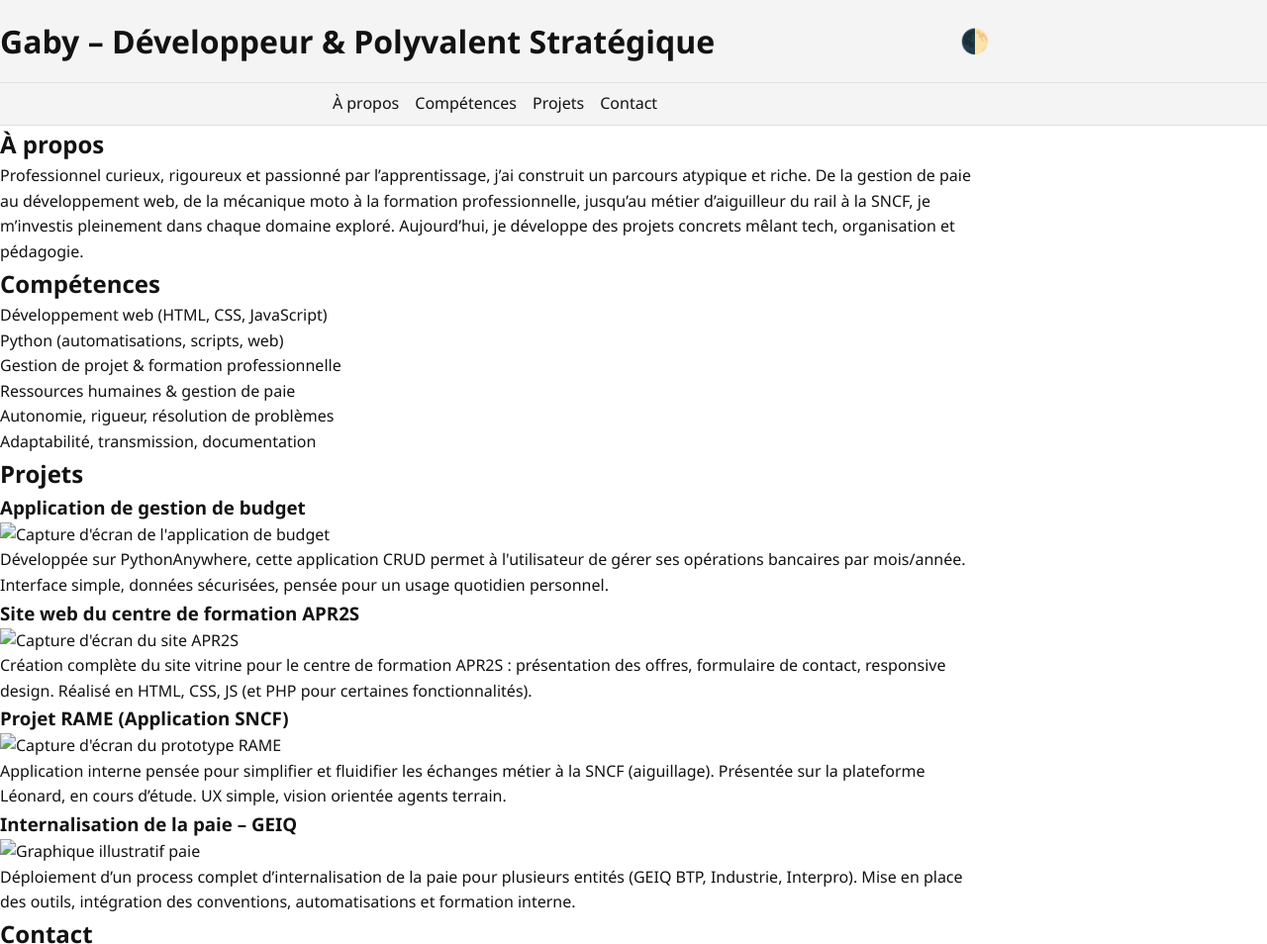
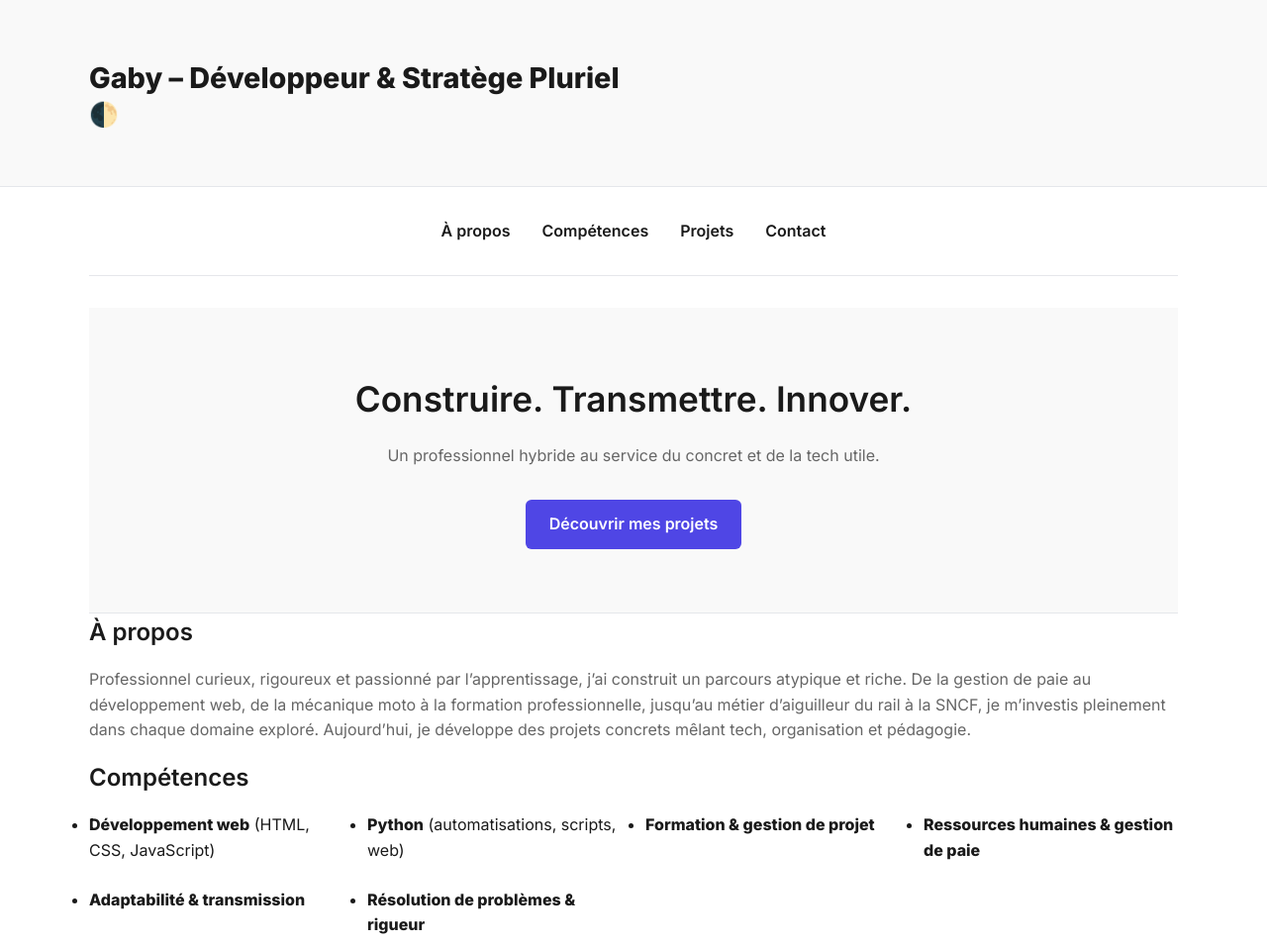
Before and after one commit to gabriel-royer/gabriel-royer.github.io, a plain HTML site: page index.html in a window 1280 px wide. Shown: the top 954 px of the page at 99% size. Drawn offline with Linux system fonts and the light colour scheme.

Commit message:
last changes

```diff
--- a/index.html
+++ b/index.html
@@ -7,14 +7,15 @@
   <meta http-equiv="X-UA-Compatible" content="IE=edge">
   <meta name="description" content="Portfolio professionnel de Gaby – Développeur web, gestionnaire, formateur, aiguilleur du rail. Un parcours hybride, des projets concrets, des compétences solides.">
   <title>Portfolio Gaby</title>
-  <link rel="stylesheet" href="style.css">
+  <link rel="stylesheet" href="styles.css">
+  <link href="https://fonts.googleapis.com/css2?family=Inter:wght@400;600;800&family=JetBrains+Mono&display=swap" rel="stylesheet">
   <script defer src="script.js"></script>
 </head>
 
 <body>
   <header>
     <div class="container">
-      <h1>Gaby – Développeur & Polyvalent Stratégique</h1>
+      <h1>Gaby – Développeur & Stratège Pluriel</h1>
       <button id="theme-toggle" aria-label="Basculer le thème clair/sombre">🌓</button>
     </div>
   </header>
@@ -29,6 +30,14 @@
   </nav>
 
   <main class="container">
+    <section id="hero">
+      <div class="hero-content">
+        <h2>Construire. Transmettre. Innover.</h2>
+        <p>Un professionnel hybride au service du concret et de la tech utile.</p>
+        <a href="#projects" class="cta">Découvrir mes projets</a>
+      </div>
+    </section>
+
     <section id="about">
       <h2>À propos</h2>
       <p>Professionnel curieux, rigoureux et passionné par l’apprentissage, j’ai construit un parcours atypique et riche. De la gestion de paie au développement web, de la mécanique moto à la formation professionnelle, jusqu’au métier d’aiguilleur du rail à la SNCF, je m’investis pleinement dans chaque domaine exploré. Aujourd’hui, je développe des projets concrets mêlant tech, organisation et pédagogie.</p>
@@ -37,18 +46,18 @@
     <section id="skills">
       <h2>Compétences</h2>
       <ul class="skills-grid">
-        <li>Développement web (HTML, CSS, JavaScript)</li>
-        <li>Python (automatisations, scripts, web)</li>
-        <li>Gestion de projet & formation professionnelle</li>
-        <li>Ressources humaines & gestion de paie</li>
-        <li>Autonomie, rigueur, résolution de problèmes</li>
-        <li>Adaptabilité, transmission, documentation</li>
+        <li><strong>Développement web</strong> (HTML, CSS, JavaScript)</li>
+        <li><strong>Python</strong> (automatisations, scripts, web)</li>
+        <li><strong>Formation & gestion de projet</strong></li>
+        <li><strong>Ressources humaines & gestion de paie</strong></li>
+        <li><strong>Adaptabilité & transmission</strong></li>
+        <li><strong>Résolution de problèmes & rigueur</strong></li>
       </ul>
     </section>
 
     <section id="projects">
       <h2>Projets</h2>
-
+      <div class="projects-grid">
         <article class="project">
           <h3>Application de gestion de budget</h3>
           <img src="images/budget-app.png" alt="Capture d'écran de l'application de budget">
@@ -72,7 +81,7 @@
           <img src="images/paie.png" alt="Graphique illustratif paie">
           <p>Déploiement d’un process complet d’internalisation de la paie pour plusieurs entités (GEIQ BTP, Industrie, Interpro). Mise en place des outils, intégration des conventions, automatisations et formation interne.</p>
         </article>
-
+      </div>
     </section>
 
     <section id="contact">
--- /dev/null
+++ b/script.js
@@ -0,0 +1,41 @@
+// === script.js ===
+
+// Theme toggle
+document.getElementById("theme-toggle").addEventListener("click", () => {
+  const currentTheme = document.documentElement.getAttribute("data-theme");
+  const newTheme = currentTheme === "dark" ? "light" : "dark";
+  document.documentElement.setAttribute("data-theme", newTheme);
+  localStorage.setItem("theme", newTheme);
+});
+
+// Load saved theme
+window.addEventListener("DOMContentLoaded", () => {
+  const savedTheme = localStorage.getItem("theme") || "light";
+  document.documentElement.setAttribute("data-theme", savedTheme);
+});
+
+// Lazy loading images
+const lazyImages = document.querySelectorAll('img[data-src]');
+const observer = new IntersectionObserver((entries, obs) => {
+  entries.forEach(entry => {
+    if (entry.isIntersecting) {
+      const img = entry.target;
+      img.src = img.dataset.src;
+      img.removeAttribute('data-src');
+      obs.unobserve(img);
+    }
+  });
+});
+lazyImages.forEach(img => observer.observe(img));
+
+// Dynamic screenshot generation placeholder (uses external API e.g. via backend or pre-generated images)
+// Assuming each .project has data-url and .project-img inside
+
+document.addEventListener("DOMContentLoaded", () => {
+  document.querySelectorAll(".project").forEach(project => {
+    const url = project.dataset.url;
+    const img = project.querySelector(".project-img");
+    // You would replace this with your own backend screenshot endpoint or pre-made screenshot service
+    img.src = `https://image.thum.io/get/width/800/crop/600/${encodeURIComponent(url)}`;
+  });
+});
--- a/style.css
+++ /dev/null
@@ -1,86 +0,0 @@
-:root {
-  --font-main: 'Segoe UI', Roboto, sans-serif;
-  --color-bg: #ffffff;
-  --color-text: #121212;
-  --color-accent: #2f80ed;
-  --color-nav-bg: #f4f4f4;
-  --color-border: #e0e0e0;
-}
-
-[data-theme='dark'] {
-  --color-bg: #121212;
-  --color-text: #f5f5f5;
-  --color-accent: #90caf9;
-  --color-nav-bg: #1e1e1e;
-  --color-border: #333;
-}
-
-* {
-  box-sizing: border-box;
-  margin: 0;
-  padding: 0;
-}
-
-html {
-  scroll-behavior: smooth;
-  font-size: 16px;
-}
-
-body {
-  font-family: var(--font-main);
-  background-color: var(--color-bg);
-  color: var(--color-text);
-  line-height: 1.6;
-  min-height: 100vh;
-  display: flex;
-  flex-direction: column;
-}
-
-header {
-  background-color: var(--color-nav-bg);
-  border-bottom: 1px solid var(--color-border);
-  padding: 1rem 0;
-}
-
-header .container {
-  display: flex;
-  justify-content: space-between;
-  align-items: center;
-}
-
-#theme-toggle {
-  background: none;
-  border: none;
-  font-size: 1.5rem;
-  cursor: pointer;
-  color: var(--color-text);
-}
-
-nav {
-  background-color: var(--color-nav-bg);
-  border-bottom: 1px solid var(--color-border);
-}
-
-nav ul {
-  list-style: none;
-  display: flex;
-  flex-wrap: wrap;
-  gap: 1rem;
-  padding: 0.5rem 0;
-  justify-content: center;
-}
-
-nav a {
-  text-decoration: none;
-  color: var(--color-text);
-  font-weight: 500;
-}
-
-nav a:hover {
-  color: var(--color-accent);
-}
-
-.container {
-  width: 90%;
-  max-width: 1000px;
-  ma
--- /dev/null
+++ b/styles.css
@@ -0,0 +1,160 @@
+/* === styles.css === */
+
+:root {
+  --font-body: 'Inter', sans-serif;
+  --font-mono: 'JetBrains Mono', monospace;
+  --color-bg: #ffffff;
+  --color-text: #1a1a1a;
+  --color-accent: #4F46E5;
+  --color-muted: #666;
+  --color-bg-alt: #f9f9f9;
+  --color-border: #e5e7eb;
+}
+
+[data-theme="dark"] {
+  --color-bg: #121212;
+  --color-text: #f5f5f5;
+  --color-accent: #818CF8;
+  --color-muted: #bbb;
+  --color-bg-alt: #1e1e1e;
+  --color-border: #2c2c2c;
+}
+
+* {
+  margin: 0;
+  padding: 0;
+  box-sizing: border-box;
+}
+
+html {
+  font-family: var(--font-body);
+  scroll-behavior: smooth;
+  background-color: var(--color-bg);
+  color: var(--color-text);
+}
+
+body {
+  line-height: 1.6;
+}
+
+.container {
+  width: 90%;
+  max-width: 1100px;
+  margin: 0 auto;
+  padding: 2rem 0;
+}
+
+header {
+  background: var(--color-bg-alt);
+  padding: 1.5rem 0;
+  border-bottom: 1px solid var(--color-border);
+  display: flex;
+  justify-content: space-between;
+  align-items: center;
+}
+
+h1 {
+  font-size: 1.8rem;
+  font-weight: 800;
+}
+
+h2 {
+  font-size: 1.5rem;
+  margin-bottom: 1rem;
+  font-weight: 600;
+}
+
+p {
+  color: var(--color-muted);
+  margin-bottom: 1rem;
+}
+
+nav ul {
+  list-style: none;
+  display: flex;
+  justify-content: center;
+  gap: 2rem;
+  padding: 1rem 0;
+  border-bottom: 1px solid var(--color-border);
+}
+
+nav a {
+  text-decoration: none;
+  color: var(--color-text);
+  font-weight: 600;
+  transition: color 0.3s;
+}
+
+nav a:hover {
+  color: var(--color-accent);
+}
+
+#theme-toggle {
+  background: none;
+  border: none;
+  font-size: 1.5rem;
+  cursor: pointer;
+  color: var(--color-text);
+}
+
+#hero {
+  padding: 4rem 0;
+  text-align: center;
+  background-color: var(--color-bg-alt);
+  border-bottom: 1px solid var(--color-border);
+}
+
+.hero-content h2 {
+  font-size: 2.2rem;
+  margin-bottom: 1rem;
+}
+
+.cta {
+  display: inline-block;
+  margin-top: 1rem;
+  background: var(--color-accent);
+  color: white;
+  padding: 0.75rem 1.5rem;
+  border-radius: 6px;
+  text-decoration: none;
+  font-weight: 600;
+  transition: background 0.3s;
+}
+
+.cta:hover {
+  background: #3730a3;
+}
+
+.skills-grid, .projects-grid {
+  display: grid;
+  grid-template-columns: repeat(auto-fit, minmax(240px, 1fr));
+  gap: 1.5rem;
+  margin-top: 1rem;
+}
+
+.project img {
+  width: 100%;
+  height: auto;
+  border-radius: 6px;
+  margin-bottom: 0.75rem;
+}
+
+footer {
+  padding: 2rem 0;
+  text-align: center;
+  font-size: 0.9rem;
+  background-color: var(--color-bg-alt);
+  border-top: 1px solid var(--color-border);
+}
+
+@media (max-width: 600px) {
+  h1 {
+    font-size: 1.4rem;
+  }
+  h2 {
+    font-size: 1.25rem;
+  }
+  .cta {
+    padding: 0.5rem 1rem;
+  }
+}
```
Lines whose indentation alone changed are shown as unchanged.
